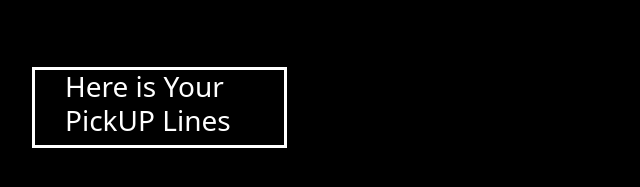
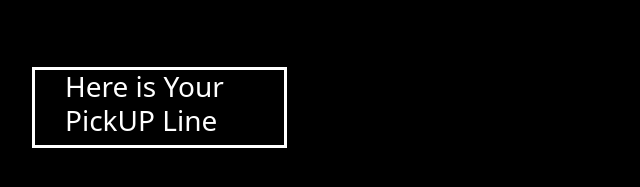
Before and after one commit to Abutechbro/memesbyabutechbro, a plain HTML site: page index.html in a window 1280 px wide. Shown: the part 829-1016 px from the top of the page, 62-702 px from the left. Drawn offline with nearby package versions, Linux system fonts and the light colour scheme.

Commit message:
las20t commit

```diff
--- a/index.html
+++ b/index.html
@@ -104,7 +104,7 @@
 
             <div class="col-sm-12 col-lg-3 col-md-3">
                 <section class="content">
-                    <h3> Here is Your PickUP Lines</h3>
+                    <h3> Here is Your PickUP Line</h3>
                     <div class="quote-content">
 
                     </div>
```
